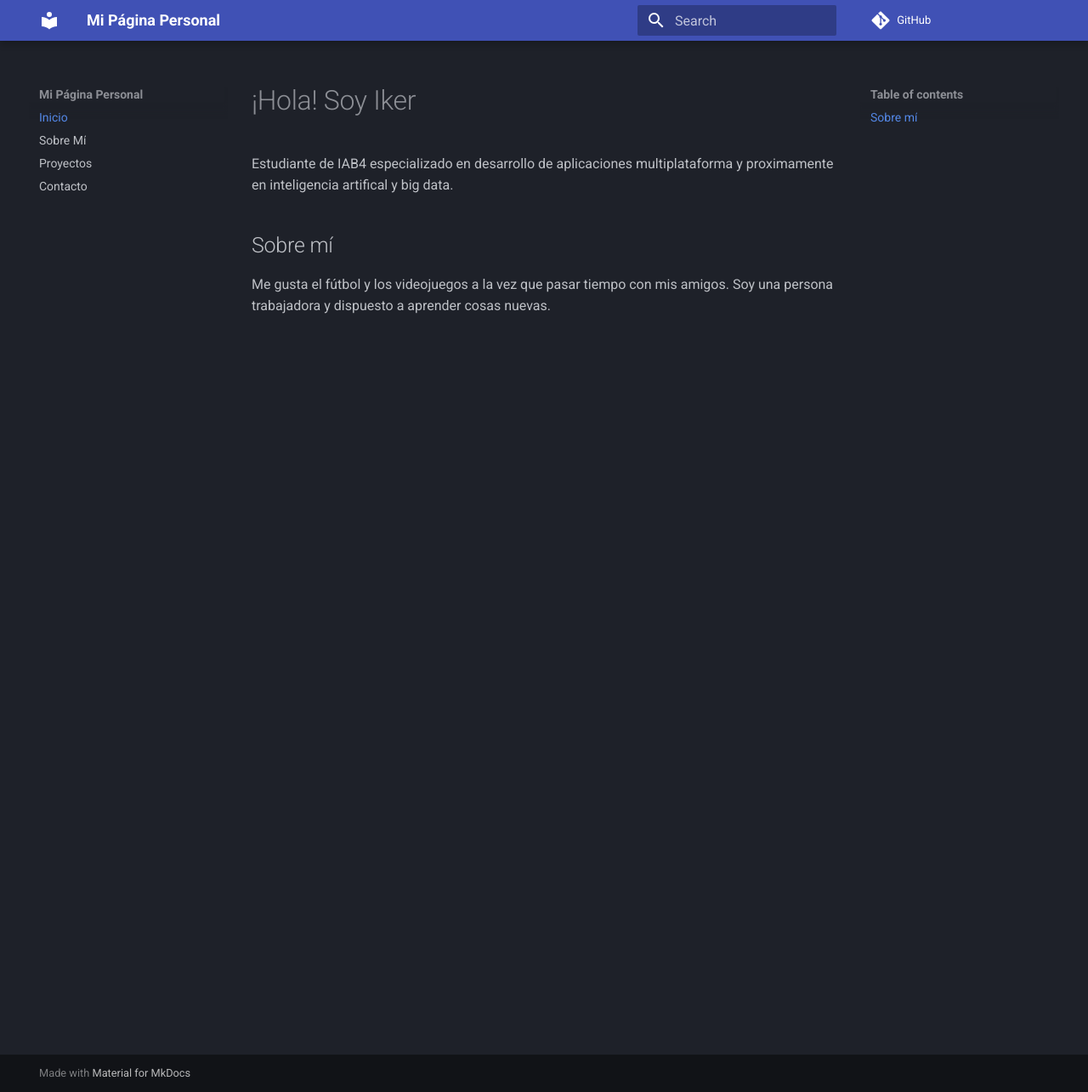
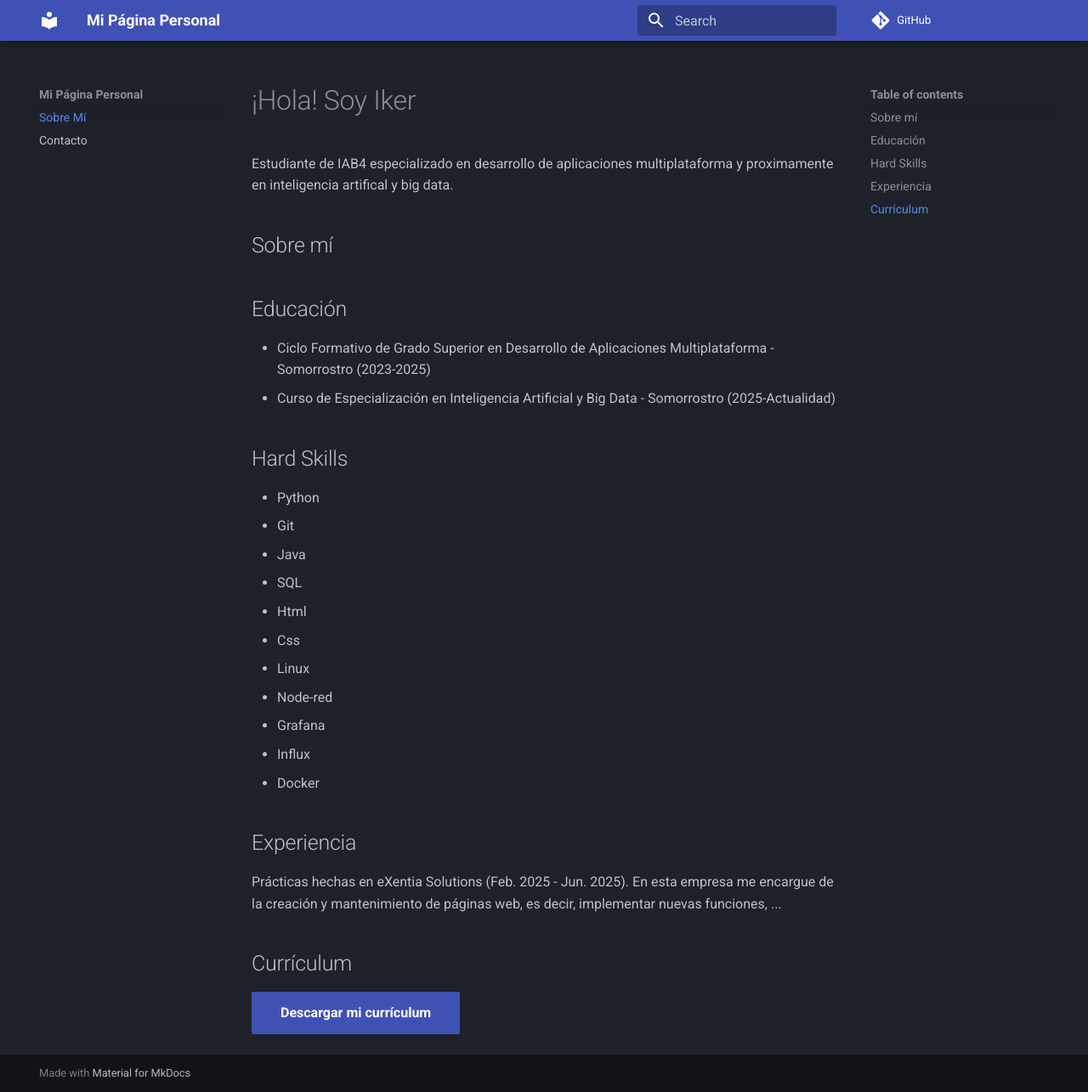
Before and after one commit to iker-iglesias/iker-iglesias.github.io, an MkDocs documentation site: the page built from docs/index.md, in a window 1280 px wide and 1285 px high. Shown: the whole window at 85% size. Built offline with MkDocs 1.6.1 and Material for MkDocs 9.7.7, drawn with Linux system fonts in a browser that asks for light colours; comment, search, counter and statistics services are not loaded.

Commit message:
combios en el inicio

```diff
--- a/docs/index.md
+++ b/docs/index.md
@@ -3,7 +3,27 @@
 Estudiante de IAB4 especializado en desarrollo de aplicaciones multiplataforma y proximamente en inteligencia artifical y big data.
 
 ## Sobre mí
-Me gusta el fútbol y los videojuegos a la vez que pasar tiempo con mis amigos.
-Soy una persona trabajadora y dispuesto a aprender cosas nuevas.
 
-<!-- ## Proyectos destacados -->
+## Educación
+- Ciclo Formativo de Grado Superior en Desarrollo de Aplicaciones Multiplataforma - Somorrostro (2023-2025)
+- Curso de Especialización en Inteligencia Artificial y Big Data - Somorrostro (2025-Actualidad)
+
+## Hard Skills
+- Python
+- Git
+- Java
+- SQL
+- Html
+- Css
+- Linux
+- Node-red
+- Grafana
+- Influx
+- Docker
+
+## Experiencia
+Prácticas hechas en eXentia Solutions (Feb. 2025 - Jun. 2025). En esta empresa me encargue de la creación y mantenimiento de páginas web, es decir, implementar nuevas funciones, ...
+
+## Currículum
+
+[Descargar mi currículum](assets/Iker_Iglesias_Gonzalez.pdf){ .md-button .md-button--primary target=_blank }
--- a/mkdocs.yml
+++ b/mkdocs.yml
@@ -8,9 +8,7 @@ theme:
     scheme: slate
 
 nav:
-  - Inicio: index.md
-  - Sobre Mí: sobre-mi.md
-  - Proyectos: proyectos.md
+  - Sobre Mí: index.md
   - Contacto: contacto.md
 
 repo_url: https://github.com/iker-iglesias/iker-iglesias.github.io
```
